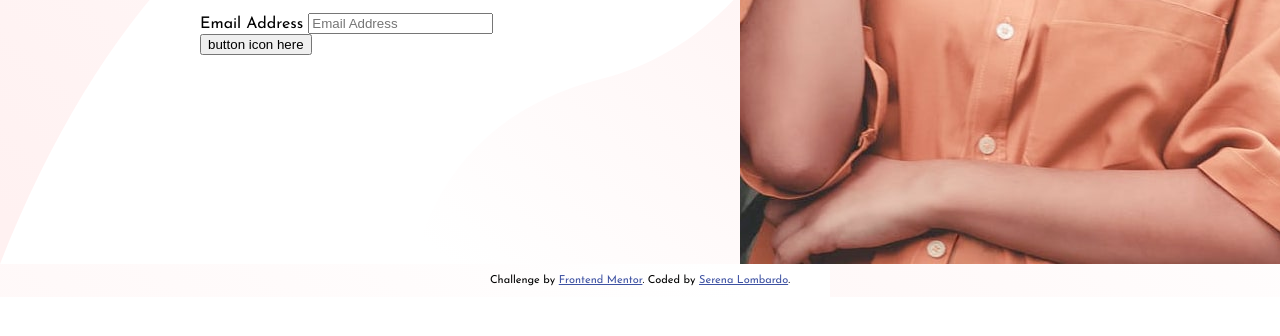
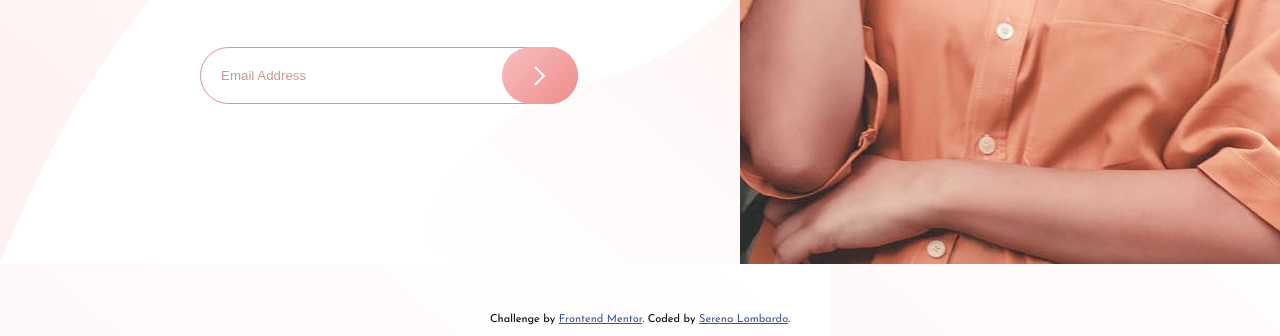
Before and after one commit to RaynaFaye/base-apparel-coming-soon, a plain HTML site: page index.html in a window 1280 px wide. Shown: the part 536-872 px from the top of the page. Before the commit the page ends 833 px from the top, so only its background shows below. Drawn offline with Linux system fonts and the light colour scheme.

Commit message:
Form input area styled

```diff
--- a/css/style.css
+++ b/css/style.css
@@ -36,6 +36,38 @@ body {
   color: hsl(0, 36%, 70%);
   line-height: 1.5;
 }
+.container__form {
+  display: grid;
+  grid-template-columns: 4fr 1fr;
+  margin-top: 50px;
+}
+.container__form__label {
+  position: absolute;
+  left: -100vw;
+  top: auto;
+  width: 1px;
+  height: 1px;
+  overflow: hidden;
+}
+.container__form__email-input {
+  border-radius: 50px;
+  border: 1px solid hsl(0, 36%, 70%);
+  padding: 20px;
+  grid-column: 1 / -1;
+  grid-row: 1;
+}
+.container__form__email-input::placeholder {
+  color: hsl(0, 36%, 70%);
+}
+.container__form__submit-input {
+  border-radius: 50px;
+  border: none;
+  background: url(../images/icon-arrow.svg), linear-gradient(135deg, hsl(0, 80%, 86%), hsl(0, 74%, 74%));
+  background-position: center;
+  background-repeat: no-repeat;
+  grid-column: 2;
+  grid-row: 1;
+}
 .tooltip {
   display: none;
 }
@@ -52,6 +84,7 @@ body {
 .attribution {
   font-size: 11px;
   text-align: center;
+  margin-top: 50px;
 }
 .attribution a {
   color: hsl(228, 45%, 44%);
--- a/index.html
+++ b/index.html
@@ -25,8 +25,8 @@
         <form action="" class="container__form">
           <!-- Label for accessibility -->
           <label for="email" class="container__form__label">Email Address</label>
-          <input type="text" id="email" name="email" placeholder="Email Address" />
-          <input type="submit" value="button icon here" />
+          <input type="text" id="email" name="email" placeholder="Email Address" class="container__form__email-input" />
+          <input type="submit" value="" aria-label="Submit" class="container__form__submit-input" />
         </form>
         <p class="tooltip">Please provide a valid email</p>
       </section>
```
